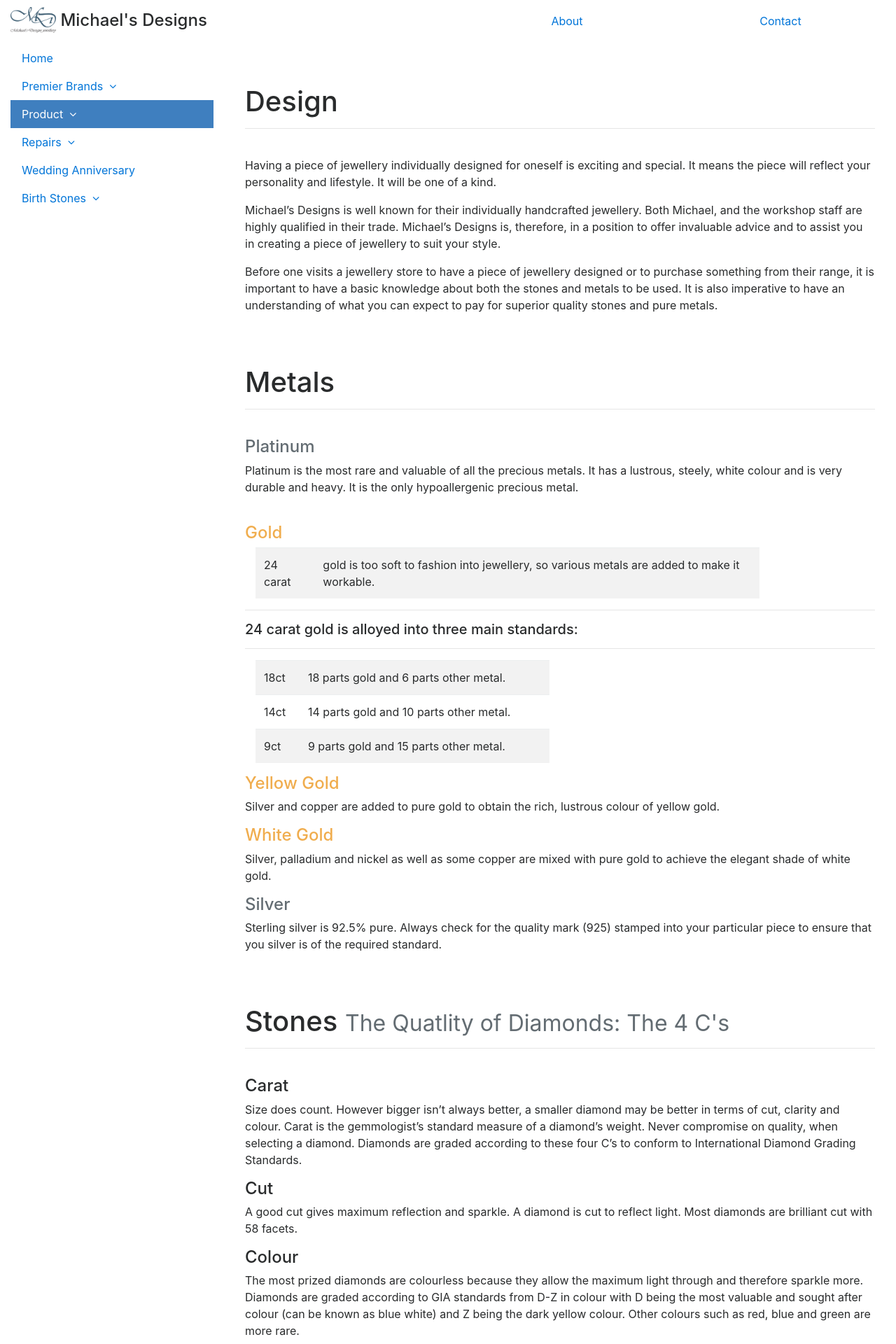
After one commit to Justin859/MichaelsDesigns, a Django app: page /product/ in a window 1280 px wide. The commit adds this page. Shown: the top 1920 px of the page at 70% size. Run offline with Django 3.2, Linux system fonts and the light colour scheme; data that the repository does not hold is empty; some libraries are stand-ins or nearby versions.

Commit message:
Created the About and Product pages

```diff
--- a/designs/static/vendor/my_css/custom.css
+++ b/designs/static/vendor/my_css/custom.css
@@ -44,3 +44,7 @@ textarea {
 .btn-outline-primary {
     width: 100%;
 }
+
+#designMobile, #metalsMobile, #stonesMobile {
+    padding-top: 60px;
+}
--- a/designs/templates/base.html
+++ b/designs/templates/base.html
@@ -56,13 +56,35 @@
             <a class="nav-link" href="/">Home <span class="sr-only">(current)</span></a>
           </li>
           {% endif %}
-
+          {% if request.get_full_path|path_single == 'premier-brand' %}
+          <li class="nav-item dropdown active">
+            <a class="nav-link dropdown-toggle" href="#" id="dropdown02" data-toggle="dropdown" aria-haspopup="true" aria-expanded="false">Premier Brands</a>
+            <div class="dropdown-menu" aria-labelledby="dropdown02">
+              {% for brand in premier_brands %}
+              <a class="dropdown-item" href="/premier-brand/{{brand.brand_name}}">{{brand.brand_name}}</a>
+              {% endfor %}
+            </div>
+          </li>
+          {% else %}
           <li class="nav-item dropdown">
             <a class="nav-link dropdown-toggle" href="#" id="dropdown02" data-toggle="dropdown" aria-haspopup="true" aria-expanded="false">Premier Brands</a>
             <div class="dropdown-menu" aria-labelledby="dropdown02">
               {% for brand in premier_brands %}
               <a class="dropdown-item" href="/premier-brand/{{brand.brand_name}}">{{brand.brand_name}}</a>
               {% endfor %}
+            </div>
+          </li>
+          {% endif %}
+          {% if request.get_full_path == '/product/' %}
+          <li class="nav-item dropdown active">
+          {% else %}
+          <li class="nav-item dropdown">
+          {% endif %}
+            <a class="nav-link dropdown-toggle" href="#" id="dropdown04" data-toggle="dropdown" aria-haspopup="true" aria-expanded="false">Product</a>
+            <div class="dropdown-menu" aria-labelledby="dropdown04">
+              <a class="dropdown-item" href="/product/#designMobile">Design</a>
+              <a class="dropdown-item" href="/product/#metalsMobile">Metals</a>
+              <a class="dropdown-item" href="/product/#stonesMobile">Stones</a>
             </div>
           </li>
           <li class="nav-item dropdown">
@@ -96,13 +118,31 @@
               {% else %}
                 <a class="nav-link" href="/">Home</a>
               {% endif %}
+              {% if request.get_full_path|path_single == 'premier-brand' %}
+              <a class="nav-link active" href="#collapsePremierBrands" data-toggle="collapse" aria-expanded="false">Premier Brands&nbsp;&nbsp;<span class="fa fa-angle-down"></span></a>
+              {% else %}
               <a class="nav-link" href="#collapsePremierBrands" data-toggle="collapse" aria-expanded="false">Premier Brands&nbsp;&nbsp;<span class="fa fa-angle-down"></span></a>
+              {% endif %}
               <div class="collapse" id="collapsePremierBrands">
                 <div class="card">
                   <ul class="list-group list-group-flush">
                     {% for brand in premier_brands %}
                     <li class="list-group-item"><a href="/premier-brand/{{brand.brand_name}}/">{{brand.brand_name}}</a></li>
                     {% endfor %}
+                  </ul>
+                </div>
+              </div>
+              {% if request.get_full_path == '/product/' %}
+              <a class="nav-link active" href="#collapseProduct" data-toggle="collapse" aria-expanded="false">Product&nbsp;&nbsp;<span class="fa fa-angle-down"></span></a>
+              {% else %}
+              <a class="nav-link" href="#collapseProduct" data-toggle="collapse" aria-expanded="false">Product&nbsp;&nbsp;<span class="fa fa-angle-down"></span></a>
+              {% endif %}
+              <div class="collapse" id="collapseProduct">
+                <div class="card">
+                  <ul class="list-group list-group-flush">
+                    <li class="list-group-item"><a href="/product/#design">Design</a></li>
+                    <li class="list-group-item"><a href="/product/#metals">Metals</a></li>
+                    <li class="list-group-item"><a href="/product/#stones">Stones</a></li>
                   </ul>
                 </div>
               </div>
--- a/designs/templates/brands/detail.html
+++ b/designs/templates/brands/detail.html
@@ -1,5 +1,5 @@
 {% extends "base.html" %}
-{% block title %}Michael’s Designs| {{brand.brand_name}}{% endblock %}
+{% block title %}Michael’s Designs | {{brand.brand_name}}{% endblock %}
 {% load static%}
 {% load design_extras %}
 
@@ -37,5 +37,4 @@
         <hr>
     </div>
 </div>
-
 {% endblock %}
--- /dev/null
+++ b/designs/templates/details/product.html
@@ -0,0 +1,148 @@
+{% extends "base.html" %}
+{% block title %}Michael’s Designs | Product{% endblock %}
+{% load static%}
+{% load design_extras %}
+
+{% block content %}
+
+<div class="col-md-9">
+    <div class="hidden-md-up" style="margin-bottom: 60px;"></div>
+    <div class="container-fluid">
+        <div id="designMobile"></div>
+        <div id="design">
+            <h1>Design</h1>
+            <hr>
+            <br>
+            <p>
+                Having a piece of jewellery individually designed for oneself is exciting and special. It means the piece will reflect your personality and lifestyle. It will be one of a kind.
+            </p>
+            <p>
+                Michael’s Designs is well known for their individually handcrafted jewellery. Both Michael, and the workshop staff are highly qualified in their trade.
+                Michael’s Designs is, therefore, in a position to offer invaluable advice and to assist you in creating a piece of jewellery to suit your style.
+            </p>
+            <p>
+                Before one visits a jewellery store to have a piece of jewellery designed or to purchase something from their range, it is important to have a basic
+                knowledge about both the stones and metals to be used. It is also imperative to have an understanding of what you can expect to pay for superior quality
+                stones and pure metals.
+            </p>
+        </div>
+        <div id="metalsMobile"></div>
+        <div id="metals">
+            <h1>Metals</h1>
+            <hr>
+            <br>
+            <h4 class="text-muted">Platinum</h4>
+            <p>
+                Platinum is the most rare and valuable of all the precious metals. It has a lustrous, steely, white colour and is very durable and heavy. It is the only
+                hypoallergenic precious metal.
+            </p>
+            <br>
+                <h4 class="text-warning">Gold</h4>
+                <div class="col-md-10">
+                    <table class="table table-striped">
+                        <tbody>
+                            <tr>
+                                <td>24 carat</td>
+                                <td>gold is too soft to fashion into jewellery, so various metals are added to make it workable.</td>
+                            </tr>
+                        </tbody>
+                    </table>
+                </div>
+                <hr>
+                <h5>24 carat gold is alloyed into three main standards:</h5>
+                <hr>
+                <div class="col-md-6">
+                <table class="table table-striped">
+                    <tbody>
+                        <tr>
+                            <td>18ct</td>
+                            <td>18 parts gold and 6 parts other metal.</td>
+                        </tr>
+                        <tr>
+                            <td>14ct</td>
+                            <td>14 parts gold and 10 parts other metal.</td>
+                        </tr>
+                        <tr>
+                            <td>9ct</td>
+                            <td>9 parts gold and 15 parts other metal.</td>
+                        </tr>
+                    </tbody>
+                </table>
+            </div>
+            <h4 class="text-warning">Yellow Gold</h4>
+            <p>
+                Silver and copper are added to pure gold to obtain the rich, lustrous colour of yellow gold.
+            </p>
+            <h4 class="text-warning">White Gold</h4>
+            <p>
+                Silver, palladium and nickel as well as some copper are mixed with pure gold to achieve the elegant shade of white gold.
+            </p>
+            <h4 class="text-muted">Silver</h4>
+            <p>
+               Sterling silver is 92.5% pure. Always check for the quality mark (925) stamped into your particular piece to ensure that you silver is of the required
+               standard.
+            </p>
+        </div>
+        <div id="stonesMobile"></div>
+        <div id="stones">
+            <h1>
+                Stones
+                <small class="text-muted">The Quatlity of Diamonds: The 4 C's</small>
+            </h1>
+            <hr>
+            <br>
+            <h4>Carat</h4>
+            <p>
+                Size does count. However bigger isn’t always better, a smaller diamond may be better in terms of cut, clarity and colour. Carat is the gemmologist’s
+                standard measure of a diamond’s weight. Never compromise on quality, when selecting a diamond. Diamonds are graded according to these four C’s to
+                conform to International Diamond Grading Standards.
+            </p>
+            <h4>Cut</h4>
+            <p>
+                A good cut gives maximum reflection and sparkle. A diamond is cut to reflect light. Most diamonds are brilliant cut with 58 facets.
+            </p>
+            <h4>Colour</h4>
+            <p>
+                The most prized diamonds are colourless because they allow the maximum light through and therefore sparkle more. Diamonds are graded according to
+                GIA standards from D-Z in colour with D being the most valuable and sought after colour (can be known as blue white) and Z being the dark yellow
+                colour. Other colours such as red, blue and green are more rare.
+            </p>
+            <h4>Clarity</h4>
+            <p>
+                This refers to the interior and exterior inclusions and surface markings. Also referred to as the ‘purity’ of a diamond. A diamond is flawless when it is free
+                of inclusions, because nothing interferes with the passage of light or spoils the beauty. A flawless diamond will be far more expensive than one with
+                blemishes and inclusions. Clarity grades range from “FL” (Flawless) to “I” (Imperfect).
+            </p>
+            <h4>Properties</h4>
+            <p>
+                Diamonds are pure or nearly pure carbon. A diamond is the purest of the earth’s gemstones.
+            </p>
+            <p>
+                Other properties of diamonds are their high refractive index and dispersion. They have the unique power of light reflection. This is what gives diamonds
+                the brilliance and fire as we know it. In fact, most diamonds are not colourless, most are slightly to noticeably yellow. Intense, attractive colours like
+                yellow, pink, blue, green and red are called fancy colours.
+            </p>
+            <h4>History and lore</h4>
+            <p>
+                Diamonds are the hardest transparent substance on earth. Of all gemstones, diamonds have the most interesting history and lore. Diamonds were
+                known as far back as 800 BC in India. In fact, for 2,500 years that country was the only producer of diamonds.
+            </p>
+            <p>
+                Diamonds were first cut in India and Europe in the fourteenth century and became a gem in the modern sense. In 1725 diamonds were discovered in
+                Brazil, and in 1866 the first diamond was discovered in South Africa. In 1888 De Beers was formed and the rest is history.
+            </p>
+            <p>
+               Ownership of this once exclusive gem of royalty has now become a realistic goal for the average person.
+            </p>
+            <h4>Sources and occurrences</h4>
+            <p>
+                Australia is the worlds largest producer of diamonds, notably the Argyle mine contains the worlds largest reserves. It is also the source of the very rare
+                and highly valued pink and red fancy coloured diamonds. However, Africa is the diamond continent and most of the high quality gems are produced
+                there. Of the 20 largest diamonds ever found, South Africa has produced 10. Russia is also an important producer of high quality stones. Future sources
+                are off-shore deposits in Africa and new reserves in China and Canada.
+            </p>
+        </div>
+    </div>
+    <hr>
+</div>
+{% endblock %}
--- a/designs/templates/index.html
+++ b/designs/templates/index.html
@@ -43,6 +43,7 @@
   <div class="row">
     <div class="col-md-6">
       <img src="{% static 'images/michaels_designs/logo.png' %}" alt="Michaels Designs Logo" class="img-fluid">
+    <hr>
     </div>
     <div class="col-md-6">
         <p><b>Michael’s Designs</b> is an exclusive jewellery store situated in <a href="http://www.fourwaysmall.com/store/michaels-designs/321"> Fourways Mall</a></p>
@@ -52,6 +53,7 @@
         <p>Their handcrafted jewellery is sought by discerning jewellery buyers both </p>
         <p>locally and internationally.</p>
         <p>Visit their stores in Fourways Mall to view their sparkling collection.</p>
+        <hr>
     </div>
   </div>
   <hr>
--- a/designs/templatetags/design_extras.py
+++ b/designs/templatetags/design_extras.py
@@ -19,6 +19,11 @@ def markdown_to_html(markdown_text):
     '''Converts markdown text to HTML '''
     html_body = markdown2.markdown(markdown_text)
     return mark_safe(html_body)
+
+@register.filter('path_single')
+def path_single(main_path):
+    '''Gets main path of url path'''
+    return main_path.split('/')[1]
 
 @register.filter(name="month_finder")
 def month_finder(value):
--- a/designs/views.py
+++ b/designs/views.py
@@ -14,6 +14,11 @@ def about(request):
     birthstones = Birth_Stones.objects.order_by('stone_month')
     premier_brands = Premier_Brands.objects.order_by('brand_name')
     return render(request, 'details/about.html', {'birthstones': birthstones, 'premier_brands': premier_brands})
+
+def product(request):
+    birthstones = Birth_Stones.objects.order_by('stone_month')
+    premier_brands = Premier_Brands.objects.order_by('brand_name')
+    return render(request, 'details/product.html', {'birthstones': birthstones, 'premier_brands': premier_brands})
 
 def contact(request):
     birthstones = Birth_Stones.objects.order_by('stone_month')
--- a/gettingstarted/urls.py
+++ b/gettingstarted/urls.py
@@ -14,5 +14,6 @@ urlpatterns = [
     url(r'^admin/', include(admin.site.urls)),
     url(r'^about/', designs.views.about, name='about'),
     url(r'^contact/', designs.views.contact, name='contact'),
+    url(r'^product/', designs.views.product, name='product'),
     url(r'^premier-brand/(?P<premier_brand_name>[\w\-\s]+)/$', designs.views.detail, name='detail'),
 ]
```
Also changed, not shown: designs/templates/details/about.html (+39 -2 lines), designs/templates/details/contact.html (+5 -4 lines).
